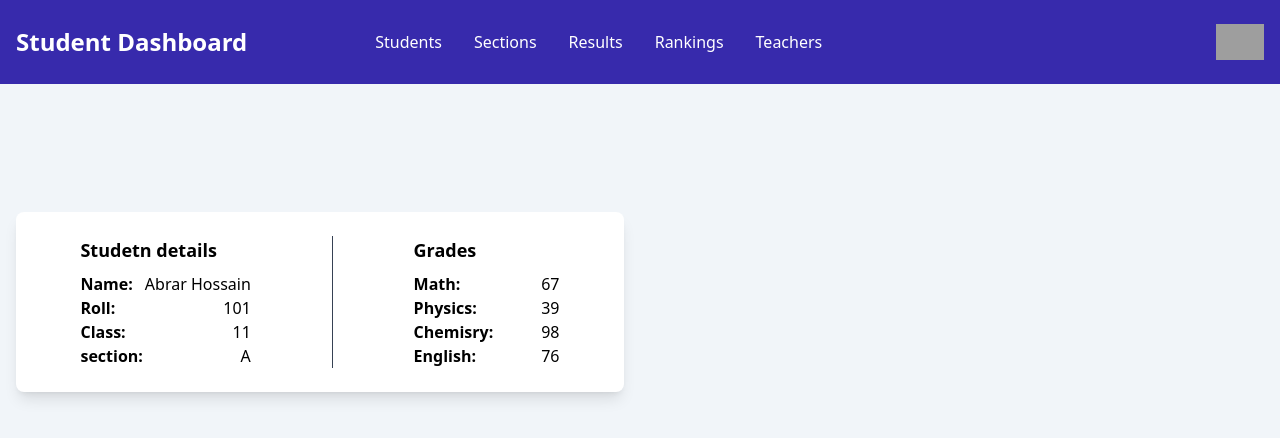
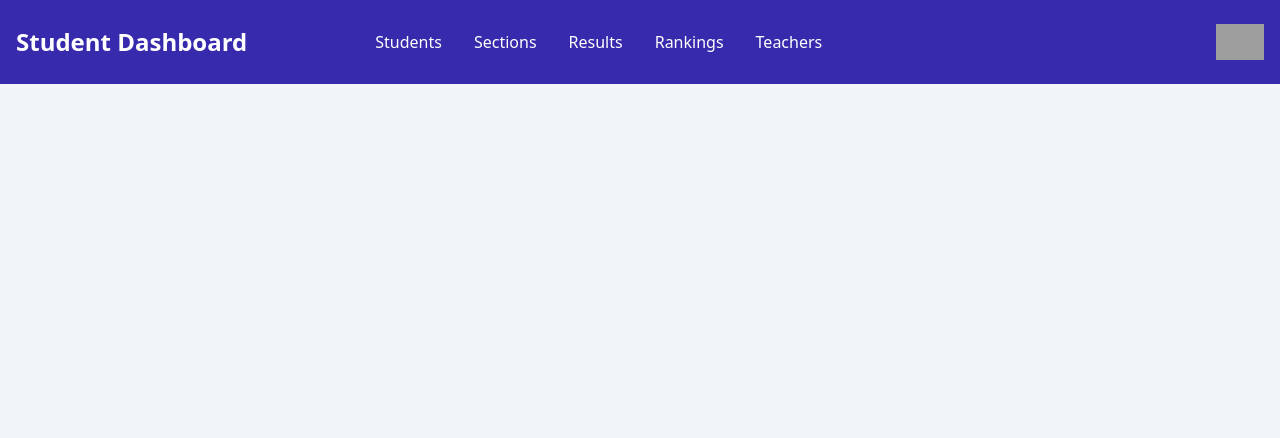
Before and after one commit to Abrar2420/small-JS-projects, a plain HTML site: page Student_Manager/index.html in a window 1280 px wide. Drawn offline with nearby package versions, Linux system fonts and the light colour scheme; grey boxes are pictures that could not be loaded.

Commit message:
studetnHmlSpuulier html added, details dynamically added

```diff
--- a/Student_Manager/index.html
+++ b/Student_Manager/index.html
@@ -53,45 +53,10 @@
       <!-- Students section with all details  -->
       <section>
         <div class="container mx-auto px-4">
-          <div id="all-students" class="grid grid-cols-2 gap-x-8 gap-y-10">
-            <div class="flex justify-around p-6 rounded-lg shadow-lg bg-white">
-              <div>
-                <h3 class="mb-2 text-lg font-bold">Studetn details</h3>
-                <p class="flex gap-3 justify-between">
-                  <span class="font-bold">Name:</span>
-                  <span>Abrar Hossain</span>
-                </p>
-                <p class="flex gap-3 justify-between">
-                  <span class="font-bold">Roll:</span> <span>101</span>
-                </p>
-                <p class="flex gap-3 justify-between">
-                  <span class="font-bold">Class:</span> <span>11</span>
-                </p>
-                <p class="flex gap-3 justify-between">
-                  <span class="font-bold">section:</span> <span>A</span>
-                </p>
-              </div>
-              <div class="h-full">
-                <span class="bg-gray-700 px-[0.5px] h-full inline-block"></span>
-              </div>
-              <div>
-                <h3 class="mb-2 text-lg font-bold">Grades</h3>
-                <p class="flex gap-12 justify-between">
-                  <span class="font-bold">Math:</span>
-                  <span>67</span>
-                </p>
-                <p class="flex gap-12 justify-between">
-                  <span class="font-bold">Physics:</span> <span>39</span>
-                </p>
-                <p class="flex gap-12 justify-between">
-                  <span class="font-bold">Chemisry:</span> <span>98</span>
-                </p>
-                <p class="flex gap-12 justify-between">
-                  <span class="font-bold">English:</span> <span>76</span>
-                </p>
-              </div>
-            </div>
-          </div>
+          <div
+            id="all-students"
+            class="grid grid-cols-2 gap-x-8 gap-y-10"
+          ></div>
         </div>
       </section>
     </main>
--- a/Student_Manager/src/student/student.js
+++ b/Student_Manager/src/student/student.js
@@ -1,4 +1,7 @@
 import { students } from "./studentDetails.js";
 import { StudentEngine } from "./studentEngine.js";
 
-const studentManager = new StudentEngine(students);
+const studetnHolder = document.querySelector("#all-students");
+const studentManager = new StudentEngine(students, studetnHolder);
+
+studentManager.log();
```
Also changed, not shown: Student_Manager/src/student/studentHtmlSuplier.js (+44 -0 lines).
